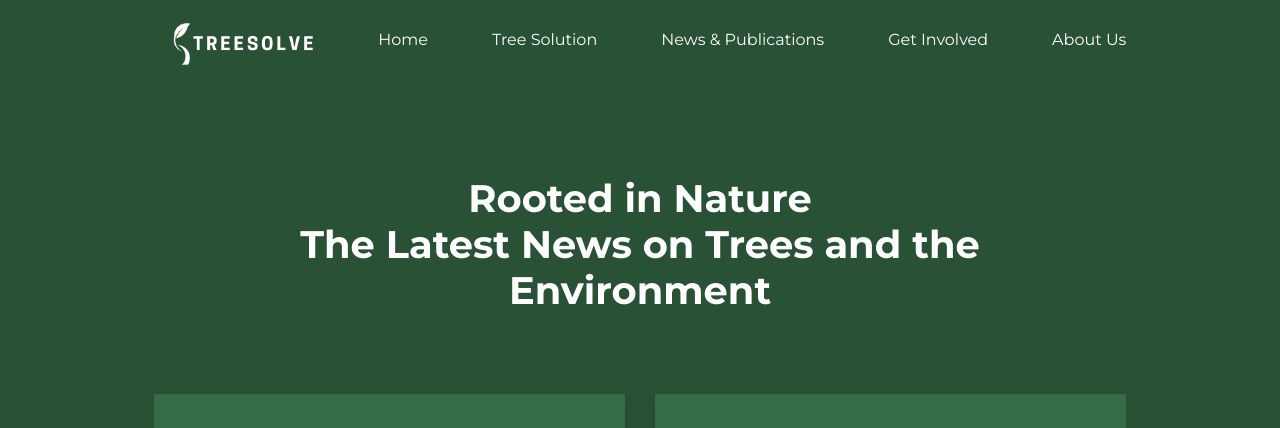
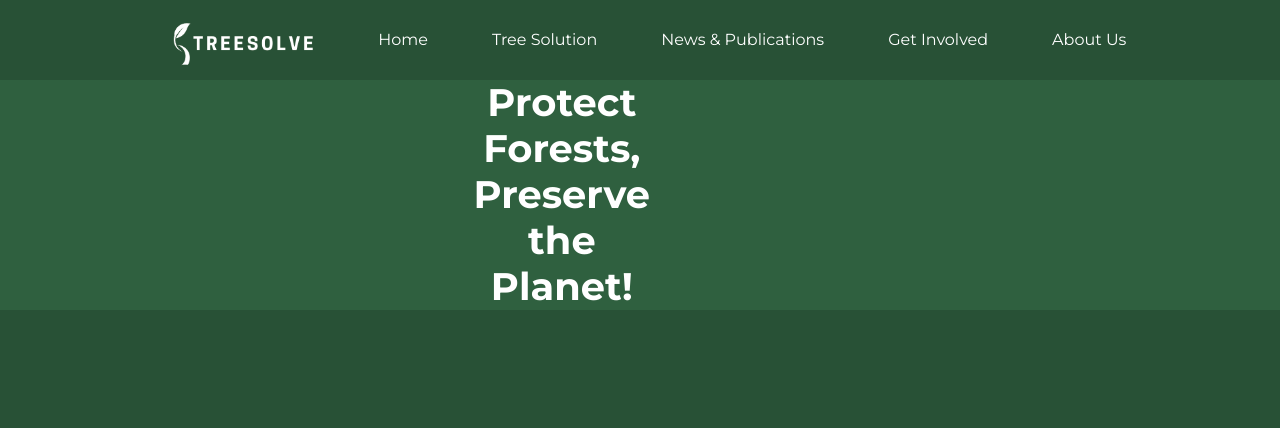
Before and after one commit to Aaron2k02/treesolve, a PHP site: the page made by src/news&publication-page.html in a window 1280 px wide. Shown: the top 428 px of the page. Run offline with PHP 8.4, Linux system fonts and the light colour scheme.

Commit message:
updating header

```diff
--- a/src/news&publication-page.css
+++ b/src/news&publication-page.css
@@ -105,23 +105,21 @@
     overflow: hidden;
     height: 70vh;
     margin-bottom: 5rem;
+    background: url("./adopt-a-tree.svg") ;
 }
 
 .header-container{
-    display: grid;
-    grid-template-columns: 1fr 1fr;
+    display: flex;
+    flex-direction: column;
     align-items: center;
-    gap: 5rem;
+    justify-content: center;
     height: 100%;
+    text-align: center;
 }
 
-.header-left p{
-    text-align: justify;
-    margin: 1rem 0 2.4rem;
-}
-
-.header-right-image img{
-    width: 100%;
+.header-container h1{
+    color: #fff;
+    margin-left: 20rem;
 }
 
 /* ==================================================== END OF HEADER ================================================= */
--- a/src/news&publication-page.html
+++ b/src/news&publication-page.html
@@ -39,7 +39,11 @@
     <!---------------------------------------------------- END OF NAVBAR ---------------------------------------->
 
     <!----------------------------------------------- PAGE CONTENT START HERE ----------------------------------->
-
+    <header>
+        <div class="container header-container">
+            <h1>Protect Forests, Preserve the Planet!</h1>
+        </div>
+    </header>
 
     <!----------------------------------------------- END OF HEADER --------------------------------------------->
 
```
